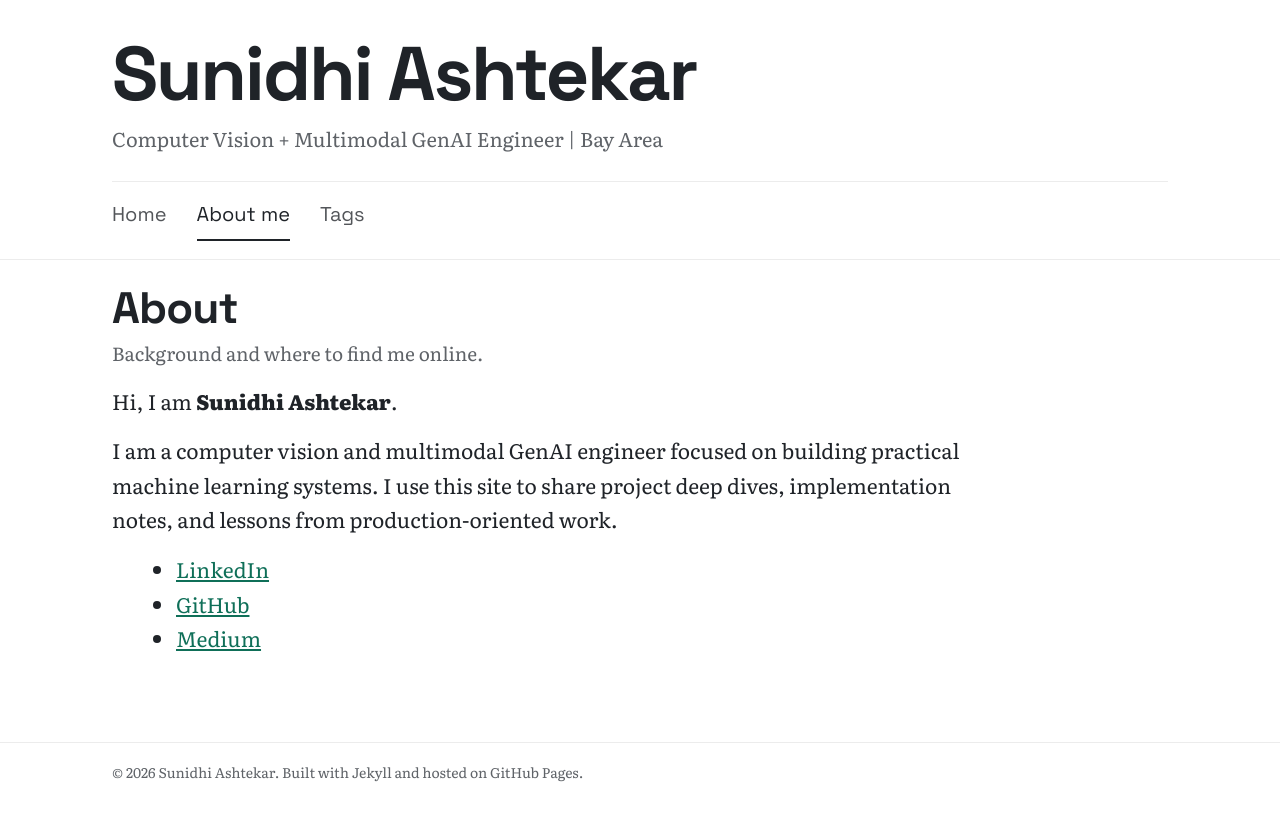
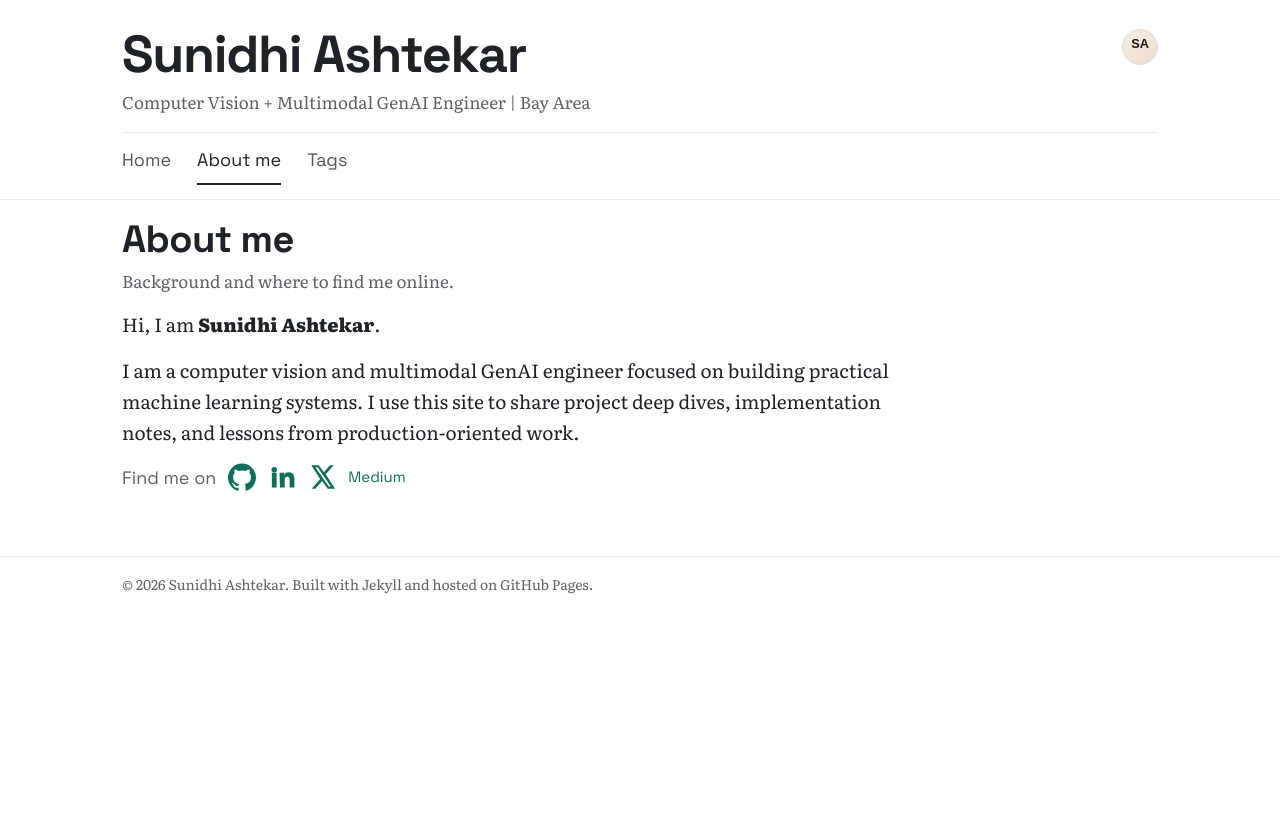
Before and after one commit to sunidhiashtekar/sunidhiashtekar.github.io, a Jekyll site: the page built from about.md, in a window 1280 px wide. Shown: the top 821 px of the page. Built offline with Jekyll 4.4.1, drawn with Linux system fonts in a browser that asks for light colours.

Commit message:
Refine typography, header avatar, and social/tag feed behavior

```diff
--- a/_config.yml
+++ b/_config.yml
@@ -1,6 +1,7 @@
 title: "Sunidhi Ashtekar"
 description: "Writing about computer vision, generative AI, and machine learning."
 tagline: "Computer Vision + Multimodal GenAI Engineer | Bay Area"
+avatar: "/assets/images/profile.svg"
 author:
   name: "Sunidhi Ashtekar"
   role: "Computer Vision, Generative AI, and Machine Learning"
@@ -10,6 +11,7 @@ default_cover: "/assets/images/covers/default.svg"
 social:
   linkedin: "https://www.linkedin.com/in/sunidhi-ashtekar"
   github: "https://github.com/sunidhiashtekar"
+  x: "https://x.com/sunidhiashtekar"
   medium: "https://medium.com/@sunidhi.ashtekar"
 
 # Hosting notes:
--- a/_includes/header.html
+++ b/_includes/header.html
@@ -1,9 +1,21 @@
 <header class="site-header">
   <div class="wrap site-header__inner">
-    <a class="site-title" href="{{ '/' | relative_url }}">
-      {{ site.title }}
-    </a>
-    <p class="site-tagline">{{ site.tagline | default: site.description }}</p>
+    <div class="site-header__top">
+      <div class="site-brand">
+        <a class="site-title" href="{{ '/' | relative_url }}">
+          {{ site.title }}
+        </a>
+        <p class="site-tagline">{{ site.tagline | default: site.description }}</p>
+      </div>
+      <a class="site-avatar-link" href="{{ '/about/' | relative_url }}" aria-label="About me">
+        <img
+          class="site-avatar"
+          src="{{ site.avatar | default: site.author.avatar | relative_url }}"
+          alt="{{ site.author.name | default: site.title }}"
+          loading="lazy"
+        />
+      </a>
+    </div>
 
     <nav class="site-nav" aria-label="Primary">
       <a class="site-nav__link {% if page.url == '/' %}is-active{% endif %}" href="{{ '/' | relative_url }}">Home</a>
--- /dev/null
+++ b/_includes/social_links.html
@@ -0,0 +1,31 @@
+<div class="social-row" aria-label="Social links">
+  <span class="social-row__label">Find me on</span>
+
+  {% if site.social.github %}
+    <a class="social-row__icon" href="{{ site.social.github }}" aria-label="GitHub">
+      <svg viewBox="0 0 24 24" aria-hidden="true">
+        <path d="M12 .5a12 12 0 0 0-3.79 23.39c.6.11.82-.26.82-.58v-2.26c-3.34.73-4.04-1.41-4.04-1.41-.55-1.37-1.34-1.73-1.34-1.73-1.09-.74.08-.72.08-.72 1.2.09 1.84 1.21 1.84 1.21 1.08 1.83 2.83 1.3 3.52.99.11-.76.42-1.3.76-1.6-2.67-.3-5.47-1.32-5.47-5.89 0-1.3.47-2.36 1.24-3.19-.12-.3-.54-1.52.12-3.16 0 0 1.01-.32 3.3 1.22a11.57 11.57 0 0 1 6.01 0c2.29-1.54 3.3-1.22 3.3-1.22.66 1.64.24 2.86.12 3.16.77.83 1.24 1.89 1.24 3.19 0 4.58-2.8 5.58-5.48 5.88.43.37.82 1.09.82 2.21v3.28c0 .32.22.7.83.58A12 12 0 0 0 12 .5Z"/>
+      </svg>
+    </a>
+  {% endif %}
+
+  {% if site.social.linkedin %}
+    <a class="social-row__icon" href="{{ site.social.linkedin }}" aria-label="LinkedIn">
+      <svg viewBox="0 0 24 24" aria-hidden="true">
+        <path d="M5.36 3.5A2.35 2.35 0 1 1 3 5.85 2.35 2.35 0 0 1 5.36 3.5ZM3.3 8.25h4.1V21H3.3Zm6.57 0h3.93v1.74h.06a4.3 4.3 0 0 1 3.87-2.12c4.15 0 4.91 2.73 4.91 6.28V21h-4.1v-5.91c0-1.41-.03-3.22-1.96-3.22s-2.26 1.53-2.26 3.12V21h-4.1Z"/>
+      </svg>
+    </a>
+  {% endif %}
+
+  {% if site.social.x %}
+    <a class="social-row__icon" href="{{ site.social.x }}" aria-label="X">
+      <svg viewBox="0 0 24 24" aria-hidden="true">
+        <path d="M18.9 2H22l-6.77 7.74L23.2 22h-6.25l-4.9-6.6L6.27 22H3.16l7.24-8.27L2.8 2h6.4l4.42 6.03Zm-1.1 18.2h1.74L8.22 3.7H6.36Z"/>
+      </svg>
+    </a>
+  {% endif %}
+
+  {% if site.social.medium %}
+    <a class="social-row__text" href="{{ site.social.medium }}">Medium</a>
+  {% endif %}
+</div>
--- a/about.md
+++ b/about.md
@@ -1,5 +1,5 @@
 ---
-title: "About"
+title: "About me"
 permalink: /about/
 subtitle: "Background and where to find me online."
 ---
@@ -8,6 +8,4 @@ Hi, I am **Sunidhi Ashtekar**.
 
 I am a computer vision and multimodal GenAI engineer focused on building practical machine learning systems. I use this site to share project deep dives, implementation notes, and lessons from production-oriented work.
 
-- [LinkedIn]({{ site.social.linkedin }})
-- [GitHub]({{ site.social.github }})
-- [Medium]({{ site.social.medium }})
+{% include social_links.html %}
--- a/assets/css/main.css
+++ b/assets/css/main.css
@@ -2,10 +2,10 @@
   --bg: #ffffff;
   --text: #1f2328;
   --muted: #5f6368;
-  --line: #ececec;
-  --link: #1f2328;
+  --line: #ebebeb;
   --chip: #f5f5f5;
-  --max: 1100px;
+  --accent: #0f6f58;
+  --max: 1080px;
 }
 
 * {
@@ -57,40 +57,64 @@ a {
 }
 
 .site-header__inner {
-  padding-top: 34px;
-  padding-bottom: 18px;
+  padding-top: 26px;
+  padding-bottom: 14px;
+}
+
+.site-header__top {
+  display: flex;
+  align-items: flex-start;
+  justify-content: space-between;
+  gap: 20px;
+}
+
+.site-brand {
+  min-width: 0;
 }
 
 .site-title {
   display: inline-block;
   text-decoration: none;
   font-family: "Space Grotesk", system-ui, sans-serif;
-  font-size: clamp(42px, 6vw, 76px);
-  line-height: 1.05;
-  letter-spacing: -0.03em;
+  font-size: clamp(32px, 4.6vw, 52px);
+  line-height: 1.08;
+  letter-spacing: -0.025em;
   font-weight: 700;
-  margin-bottom: 8px;
+  margin-bottom: 6px;
 }
 
 .site-tagline {
-  margin: 0 0 26px;
+  margin: 0 0 16px;
   color: var(--muted);
-  font-size: 20px;
+  font-size: 17px;
+}
+
+.site-avatar-link {
+  display: inline-flex;
+  margin-top: 3px;
+}
+
+.site-avatar {
+  width: 36px;
+  height: 36px;
+  border-radius: 50%;
+  border: 1px solid #dcdcdc;
+  object-fit: cover;
 }
 
 .site-nav {
   display: flex;
-  gap: 30px;
+  gap: 26px;
   align-items: center;
   border-top: 1px solid var(--line);
-  padding-top: 16px;
+  padding-top: 12px;
 }
 
 .site-nav__link {
   text-decoration: none;
   font-family: "Space Grotesk", system-ui, sans-serif;
-  font-size: 20px;
-  color: #53565a;
+  font-size: 18px;
+  color: #54575c;
   padding-bottom: 8px;
   border-bottom: 2px solid transparent;
 }
@@ -105,7 +129,7 @@ a {
 }
 
 .site-main {
-  padding: 24px 0 42px;
+  padding: 18px 0 40px;
 }
 
 .feed-list {
@@ -119,44 +143,62 @@ a {
 }
 
 .feed-link {
+  position: relative;
   display: grid;
-  grid-template-columns: 1fr 260px;
-  gap: 28px;
-  text-decoration: none;
-  padding: 28px 0;
+  grid-template-columns: 1fr 220px;
+  gap: 26px;
+  padding: 24px 0;
   align-items: start;
+  cursor: pointer;
+}
+
+.feed-link--no-thumb {
+  grid-template-columns: 1fr;
+}
+
+.feed-link__overlay {
+  position: absolute;
+  inset: 0;
+  z-index: 1;
+}
+
+.feed-main,
+.feed-thumb {
+  position: relative;
+  z-index: 2;
+  pointer-events: none;
 }
 
 .feed-author {
   display: flex;
   align-items: center;
   gap: 10px;
-  color: #3f4347;
-  font-size: 16px;
-  margin-bottom: 10px;
+  color: #41454a;
+  font-size: 15px;
+  margin-bottom: 8px;
 }
 
 .feed-author__avatar {
-  width: 28px;
-  height: 28px;
+  width: 26px;
+  height: 26px;
   border-radius: 50%;
   object-fit: cover;
-  border: 1px solid var(--line);
+  border: 1px solid #e2e2e2;
 }
 
 .feed-title {
-  margin: 0 0 8px;
+  margin: 0 0 7px;
   font-family: "Space Grotesk", system-ui, sans-serif;
-  letter-spacing: -0.02em;
-  font-size: clamp(30px, 3.2vw, 52px);
-  line-height: 1.15;
+  letter-spacing: -0.015em;
+  font-size: clamp(24px, 3vw, 34px);
+  line-height: 1.2;
 }
 
 .feed-excerpt {
-  margin: 0 0 14px;
+  margin: 0 0 12px;
   color: var(--muted);
-  font-size: 19px;
-  max-width: 60ch;
+  font-size: 18px;
+  max-width: 64ch;
   display: -webkit-box;
   -webkit-line-clamp: 2;
   -webkit-box-orient: vertical;
@@ -170,7 +212,7 @@ a {
   flex-wrap: wrap;
   gap: 6px;
   color: #6a6e73;
-  font-size: 15px;
+  font-size: 14px;
   font-family: "Space Grotesk", system-ui, sans-serif;
 }
 
@@ -180,24 +222,35 @@ a {
 
 .feed-tags {
   display: inline-flex;
+  flex-wrap: wrap;
   gap: 6px;
+  pointer-events: auto;
 }
 
 .feed-tag {
   background: var(--chip);
+  border: 1px solid #ececec;
   padding: 2px 8px;
   border-radius: 999px;
-  font-size: 13px;
+  font-size: 12px;
+  text-decoration: none;
+  position: relative;
+  z-index: 3;
+  pointer-events: auto;
+}
+
+.feed-tag:hover {
+  border-color: #d7d7d7;
 }
 
 .feed-thumb {
   width: 100%;
-  max-width: 260px;
-  height: 170px;
+  max-width: 220px;
+  height: 140px;
   border-radius: 6px;
   overflow: hidden;
   justify-self: end;
-  background: #f6f6f6;
+  background: #f7f7f7;
 }
 
 .feed-thumb img {
@@ -207,45 +260,40 @@ a {
   display: block;
 }
 
-.feed-thumb__placeholder {
-  width: 100%;
-  height: 100%;
-  background: linear-gradient(135deg, #f6f6f6, #efefef);
-}
-
 .page__header {
-  margin-bottom: 14px;
+  margin: 0 0 14px;
 }
 
 .page__title {
   margin: 0 0 6px;
   font-family: "Space Grotesk", system-ui, sans-serif;
-  letter-spacing: -0.02em;
-  font-size: 44px;
-  line-height: 1.1;
+  letter-spacing: -0.015em;
+  font-size: clamp(30px, 3vw, 38px);
+  line-height: 1.14;
 }
 
 .page__subtitle {
   margin: 0;
   color: var(--muted);
-  font-size: 19px;
+  font-size: 17px;
 }
 
 .prose {
   max-width: 72ch;
-  font-size: 21px;
+  font-size: 19px;
 }
 
 .prose p {
-  margin: 0 0 15px;
+  margin: 0 0 14px;
 }
 
 .prose a {
-  color: #0f6f58;
+  color: var(--accent);
 }
 
 .prose ul {
-  margin: 0 0 16px 24px;
+  margin: 0 0 14px 22px;
+  padding: 0;
 }
 
 .prose code {
@@ -272,15 +320,15 @@ a {
   display: flex;
   align-items: center;
   gap: 10px;
-  margin-bottom: 14px;
+  margin-bottom: 10px;
 }
 
 .post__avatar {
-  width: 38px;
-  height: 38px;
+  width: 34px;
+  height: 34px;
   border-radius: 50%;
   object-fit: cover;
-  border: 1px solid var(--line);
+  border: 1px solid #e2e2e2;
 }
 
 .post__author-name {
@@ -290,21 +338,21 @@ a {
 
 .post__author-role {
   color: var(--muted);
-  font-size: 14px;
+  font-size: 13px;
 }
 
 .post__title {
-  margin: 0 0 10px;
+  margin: 0 0 8px;
   font-family: "Space Grotesk", system-ui, sans-serif;
-  letter-spacing: -0.02em;
-  font-size: clamp(38px, 5vw, 62px);
-  line-height: 1.08;
+  letter-spacing: -0.018em;
+  font-size: clamp(30px, 4vw, 44px);
+  line-height: 1.12;
 }
 
 .post__subtitle {
   margin: 0 0 10px;
   color: var(--muted);
-  font-size: 22px;
+  font-size: 19px;
 }
 
 .post__meta {
@@ -322,12 +370,13 @@ a {
   display: inline-flex;
   align-items: center;
   background: var(--chip);
+  border: 1px solid #ececec;
   padding: 2px 8px;
   border-radius: 999px;
 }
 
 .post__cover {
-  margin: 12px 0 20px;
+  margin: 10px 0 20px;
   border-radius: 8px;
   overflow: hidden;
 }
@@ -339,10 +388,10 @@ a {
 }
 
 .author-card {
-  margin-top: 28px;
+  margin-top: 24px;
   border: 1px solid var(--line);
   border-radius: 8px;
-  padding: 16px;
+  padding: 14px;
   max-width: 72ch;
 }
 
@@ -358,15 +407,57 @@ a {
 }
 
 .post__footer {
-  margin-top: 24px;
+  margin-top: 20px;
 }
 
 .back {
-  color: #0f6f58;
+  color: var(--accent);
   text-decoration: none;
 }
 
 .back:hover {
+  text-decoration: underline;
+}
+
+.social-row {
+  margin-top: 14px;
+  display: flex;
+  align-items: center;
+  flex-wrap: wrap;
+  gap: 12px;
+}
+
+.social-row__label {
+  font-family: "Space Grotesk", system-ui, sans-serif;
+  color: var(--muted);
+  font-size: 18px;
+}
+
+.social-row__icon {
+  display: inline-flex;
+  width: 28px;
+  height: 28px;
+  color: #2b2f33;
+}
+
+.social-row__icon svg {
+  width: 100%;
+  height: 100%;
+  fill: currentColor;
+}
+
+.social-row__icon:hover {
+  opacity: 0.72;
+}
+
+.social-row__text {
+  color: var(--accent);
+  text-decoration: none;
+  font-family: "Space Grotesk", system-ui, sans-serif;
+  font-size: 15px;
+}
+
+.social-row__text:hover {
   text-decoration: underline;
 }
 
@@ -377,7 +468,7 @@ a {
 .tags-index {
   list-style: none;
   padding: 0;
-  margin: 0 0 28px;
+  margin: 0 0 26px;
   display: flex;
   flex-wrap: wrap;
   gap: 10px;
@@ -393,18 +484,24 @@ a {
   border-radius: 999px;
   padding: 6px 12px;
   font-family: "Space Grotesk", system-ui, sans-serif;
+  font-size: 14px;
+}
+
+.tags-index a:hover {
+  border-color: #d6d6d6;
 }
 
 .tag-group {
   border-top: 1px solid var(--line);
-  padding-top: 20px;
-  margin-top: 20px;
+  padding-top: 18px;
+  margin-top: 18px;
 }
 
 .tag-group__title {
-  margin: 0 0 12px;
+  margin: 0 0 10px;
   font-family: "Space Grotesk", system-ui, sans-serif;
   letter-spacing: -0.01em;
+  font-size: 26px;
 }
 
 .tag-posts {
@@ -437,8 +534,8 @@ a {
 
 .site-footer {
   border-top: 1px solid var(--line);
-  margin-top: 28px;
-  padding: 18px 0 24px;
+  margin-top: 24px;
+  padding: 16px 0 22px;
 }
 
 .fineprint {
@@ -449,50 +546,58 @@ a {
 
 @media (max-width: 900px) {
   .site-header__inner {
-    padding-top: 24px;
+    padding-top: 20px;
+  }
+
+  .site-title {
+    font-size: clamp(28px, 8vw, 40px);
   }
 
   .site-tagline {
-    font-size: 18px;
-    margin-bottom: 18px;
+    font-size: 15px;
+    margin-bottom: 14px;
   }
 
   .site-nav {
-    gap: 18px;
+    gap: 16px;
     overflow-x: auto;
   }
 
   .site-nav__link {
     white-space: nowrap;
-    font-size: 18px;
+    font-size: 17px;
   }
 
   .feed-link {
     grid-template-columns: 1fr;
-    gap: 14px;
+    gap: 12px;
   }
 
   .feed-thumb {
     max-width: 100%;
     width: 100%;
-    height: 210px;
+    height: 190px;
     justify-self: start;
-    order: -1;
   }
 
   .feed-title {
-    font-size: clamp(32px, 7vw, 42px);
+    font-size: clamp(22px, 7vw, 30px);
   }
 
   .feed-excerpt {
+    font-size: 17px;
+  }
+
+  .page__title {
+    font-size: 30px;
+  }
+
+  .prose {
     font-size: 18px;
   }
 
-  .page__title {
-    font-size: 36px;
-  }
-
-  .prose {
-    font-size: 19px;
+  .site-avatar {
+    width: 32px;
+    height: 32px;
   }
 }
```
Also changed, not shown: _layouts/home.html (+9 -9 lines), blog/index.html (+16 -8 lines).
